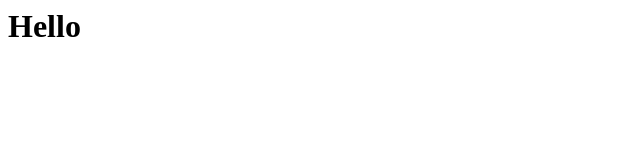
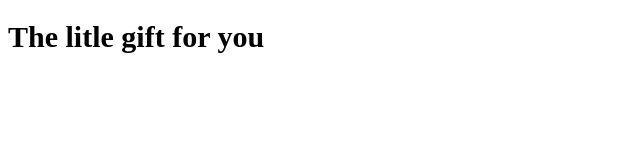
Before and after one commit to RedCloverp/test, a plain HTML site: page index.html in a window 1280 px wide. Shown: the whole page, without its empty margins (0-640 px from the left). Drawn offline with Linux system fonts and the light colour scheme.

Commit message:
This is my first commit

```diff
--- a/index.html
+++ b/index.html
@@ -1 +1,18 @@
-<h1>Hello</h1>
+<!DOCTYPE html>
+<html lang="en">
+<head>
+    <meta charset="UTF-8">
+    <meta http-equiv="X-UA-Compatible" content="IE=edge">
+    <meta name="viewport" content="width=device-width, initial-scale=1.0">
+    <link href="main.css" rel="stylesheet">
+    <title>Document</title>
+</head>
+<body>
+<header class="header">
+    <h1 class="">The litle gift for you</h1>
+</header>
+<nav>
+
+</nav>
+</body>
+</html>
--- /dev/null
+++ b/main.css
@@ -0,0 +1,4 @@
+.header {
+    display: block;
+    font-size: 15px;
+}
```
